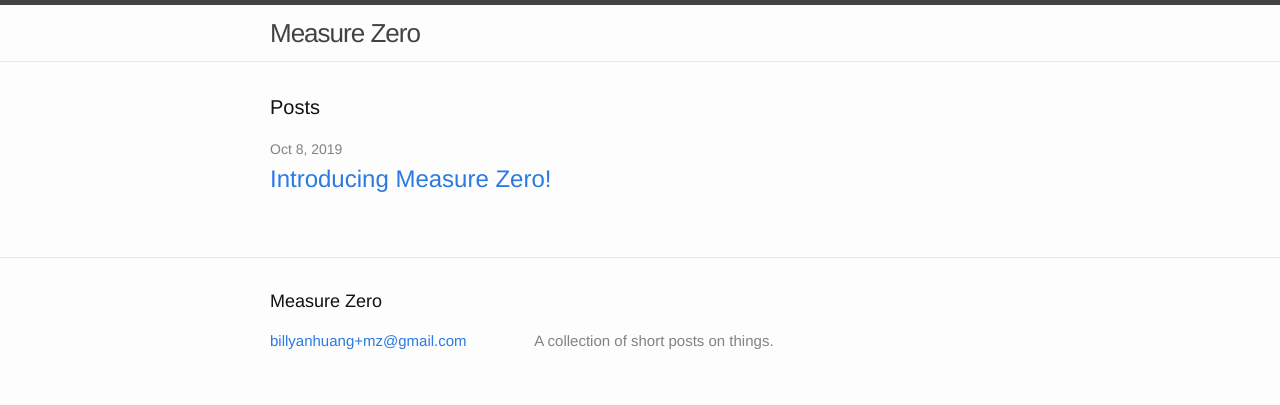
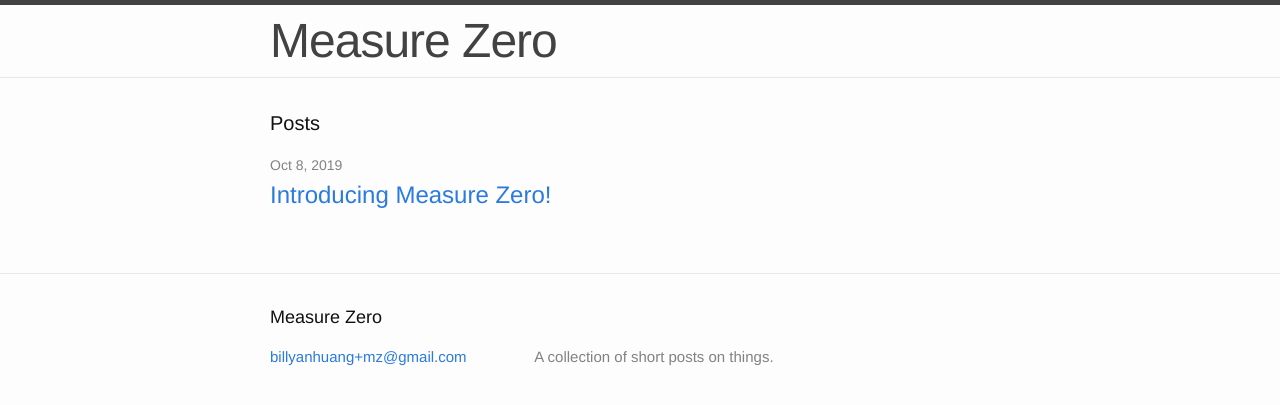
Before and after one commit to byh1997/byh1997.github.io, a Jekyll site: the page built from index.html, in a window 1280 px wide. Shown: the top 405 px of the page. Built offline with Jekyll 4.4.1, drawn with Linux system fonts in a browser that asks for light colours.

Commit message:
Update _layout.scss

```diff
--- a/_sass/_layout.scss
+++ b/_sass/_layout.scss
@@ -11,8 +11,8 @@
 }
 
 .site-title {
-    font-size: 26px;
-    line-height: 56px;
+    font-size: 48px;
+    line-height: 72px;
     letter-spacing: -1px;
     margin-bottom: 0;
     float: left;
```
